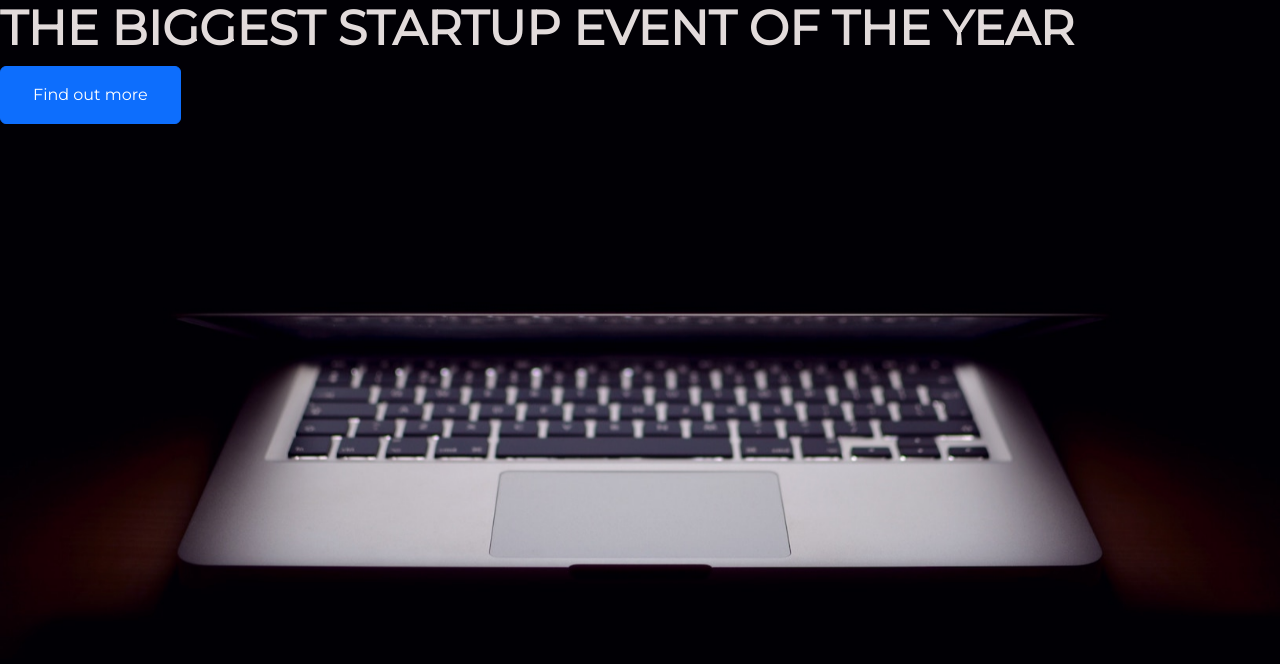
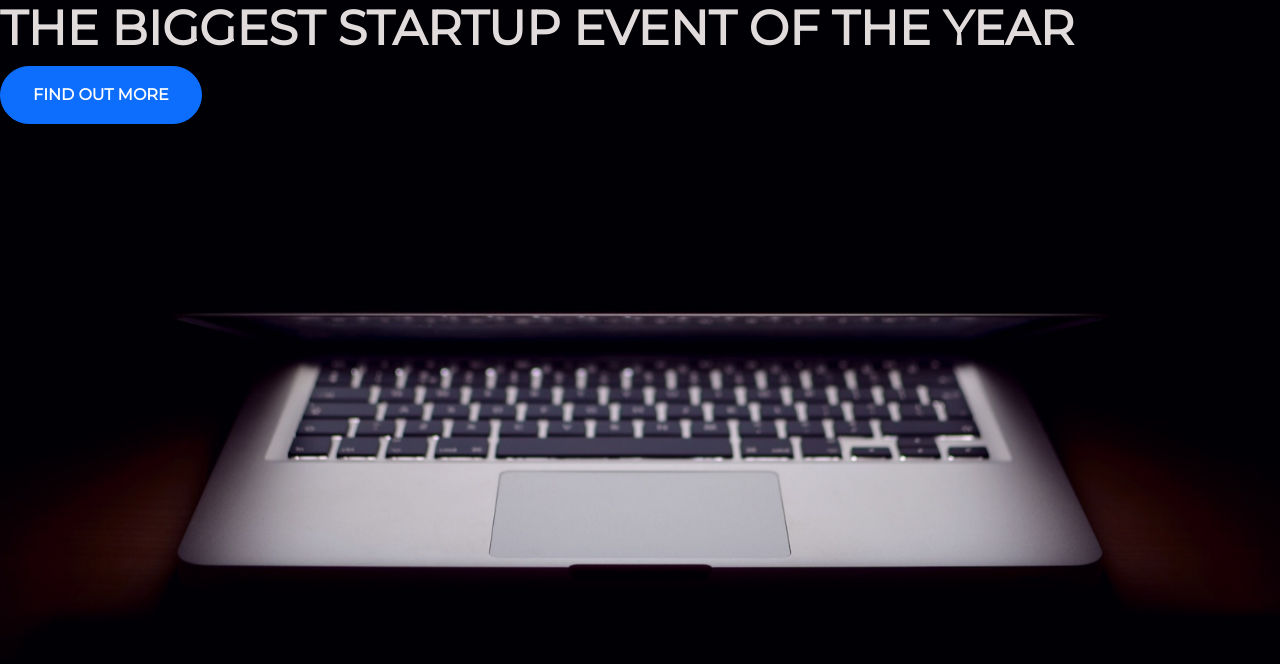
Before and after one commit to Germain712/ZM-Bootstrap-Startup-Website, a plain HTML site: page index.html in a window 1280 px wide. Drawn offline with nearby package versions, Linux system fonts and the light colour scheme.

Commit message:
styled the .btn selector & used css text-transform uppercase instead of using the bootstrap class

```diff
--- a/style.css
+++ b/style.css
@@ -23,6 +23,12 @@ hr {
   opacity: 1;
 }
 
+.btn {
+  font-weight: 700;
+  border-radius: 300px;
+  text-transform: uppercase;
+}
+
 .btn-xl {
   padding: 1rem 2rem;
 }
```
